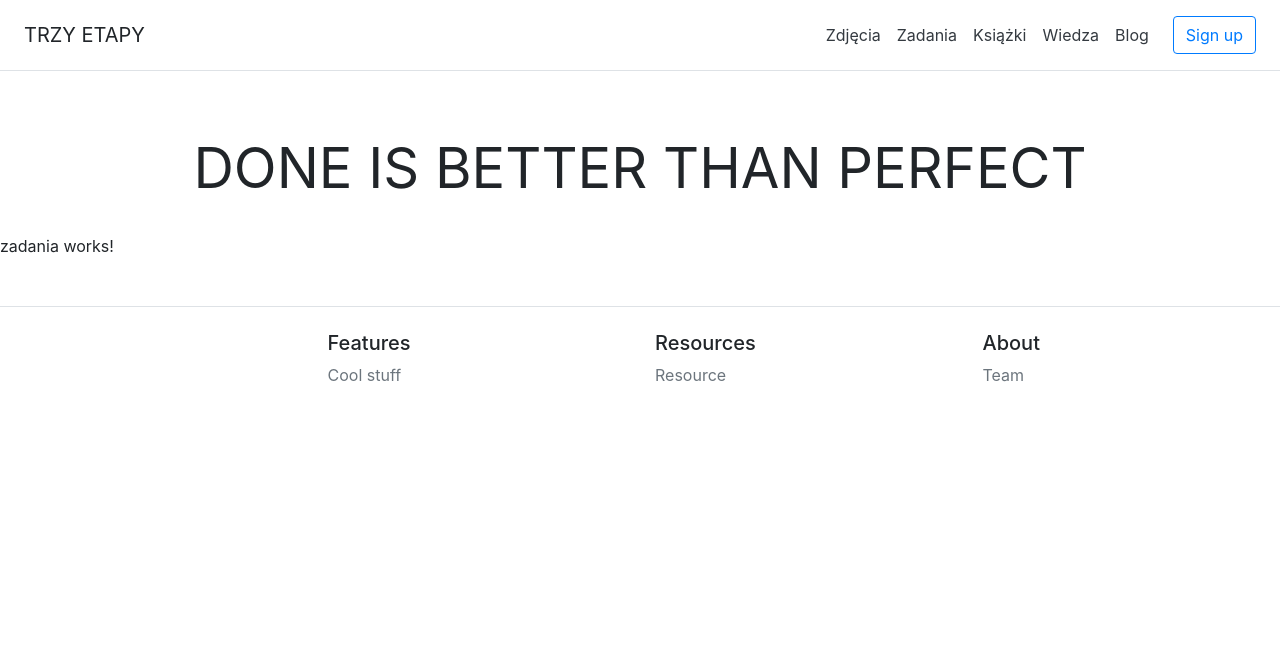
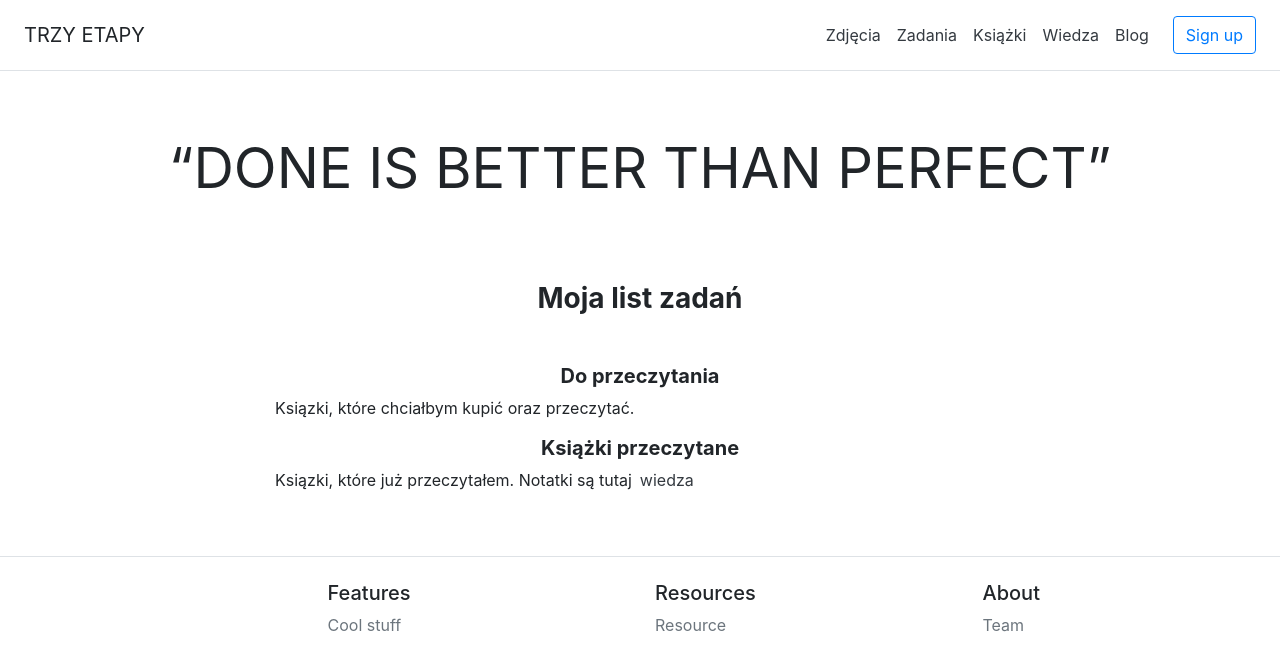
Before and after one commit to Tomzdon1/cel, an Angular app: page /zadania in a window 1280 px wide. Shown: the top 670 px of the page. Built offline with nearby package versions, Linux system fonts and the light colour scheme.

Commit message:
gotowa lista książki

```diff
--- a/src/app/ksiazki/ksiazki.component.html
+++ b/src/app/ksiazki/ksiazki.component.html
@@ -1,7 +1,8 @@
 <div class="container">
   <div class="row">
-    <div class="pricing-header px-3 py-3 pt-md-5 pb-md-4 mx-auto">
+    <div class="faq col-md-8 offset-md-2">
       <h4 class="text-center"><b>Książki czytane</b></h4>
+      <p>Książki, które aktualnie czytam. Staram się poświęcać przynajmniej godzinnę dziennnie na czytanie jedną z poniższych książek. </p>
       <dl class="faq">
         <dt>. 4 godzinne ciało</dt>
         <dt>. 4 godziny w tygodniu</dt>
@@ -15,8 +16,22 @@
 </div>
 <div class="container">
   <div class="row">
-    <div class="pricing-header px-3 py-3 pt-md-5 pb-md-4 mx-auto">
+    <div class="faq col-md-8 offset-md-2">
+      <h4 class="text-center"><b>Do przeczytania</b></h4>
+      <p>Ksiązki, które chciałbym kupić oraz przeczytać.</p>
+      <dl class="faq">
+        <dt>. Bogaty ojciec. Bogaty syn</dt>
+        <dt>. Getting things done</dt>
+        <dt>. Cele!</dt>
+      </dl>
+    </div>
+  </div>
+</div>
+<div class="container">
+  <div class="row">
+    <div class="faq col-md-8 offset-md-2">
       <h4 class="text-center"><b>Książki przeczytane</b></h4>
+      <p>Ksiązki, które już przeczytałem. Notatki są tutaj<a class="p-2 text-dark" [routerLink]="['/wiedza']">wiedza</a></p>
       <dl class="faq">
         <dt>. Finansowy Ninja</dt>
         <dd>Przeczytana 1 raz</dd>
@@ -28,15 +43,3 @@
     </div>
   </div>
 </div>
-<div class="container">
-  <div class="row">
-    <div class="pricing-header px-3 py-3 pt-md-5 pb-md-4 mx-auto">
-      <h4 class="text-center"><b>Do przeczytania</b></h4>
-      <dl class="faq">
-        <dt>. Bogaty ojciec. Bogaty syn</dt>
-        <dt>. Getting things done</dt>
-        <dt>. Cele!</dt>
-      </dl>
-    </div>
-  </div>
-</div>
--- a/src/app/toolbar/toolbar.component.html
+++ b/src/app/toolbar/toolbar.component.html
@@ -10,5 +10,5 @@
   <a class="btn btn-outline-primary" href="#">Sign up</a>
 </div>
 <div class="pricing-header px-3 py-3 pt-md-5 pb-md-4 mx-auto text-center">
-  <h1 class="display-4"><b>DONE IS BETTER THAN PERFECT</b></h1>
+  <h1 class="display-4"><b> &ldquo;DONE IS BETTER THAN PERFECT&rdquo;</b></h1>
 </div>
--- a/src/app/wiedza/wiedza.component.html
+++ b/src/app/wiedza/wiedza.component.html
@@ -1,3 +1,31 @@
-<p>
-  wiedza works!
-</p>
+<div class="pricing-header px-3 py-3 pt-md-5 pb-md-4 mx-auto text-center">
+    <h3><b>Moja</b></h3>
+  </div>
+  <div class="container">
+
+    <div class="row">
+      <div class="col-md-8 offset-md-2">
+        <h5 class="text-center"><b></b></h5>
+        <p></p>
+
+      </div>
+    </div>
+  </div>
+  <div class="container">
+    <div class="row">
+      <div class="col-md-8 offset-md-2">
+        <h5 class="text-center"><b>Do przeczytania</b></h5>
+        <p>Ksiązki, które chciałbym kupić oraz przeczytać.</p>
+
+      </div>
+    </div>
+  </div>
+  <div class="container">
+    <div class="row">
+      <div class="col-md-8 offset-md-2">
+        <h5 class="text-center"><b>Książki przeczytane</b></h5>
+        <p>Ksiązki, które już przeczytałem. Notatki są tutaj<a class="p-2 text-dark" [routerLink]="['/wiedza']">wiedza</a></p>
+
+      </div>
+    </div>
+  </div>
--- a/src/app/zadania/zadania.component.html
+++ b/src/app/zadania/zadania.component.html
@@ -1,3 +1,31 @@
-<p>
-  zadania works!
-</p>
+<div class="pricing-header px-3 py-3 pt-md-5 pb-md-4 mx-auto text-center">
+  <h3><b>Moja list zadań</b></h3>
+</div>
+<div class="container">
+
+  <div class="row">
+    <div class="col-md-8 offset-md-2">
+      <h5 class="text-center"><b></b></h5>
+      <p></p>
+
+    </div>
+  </div>
+</div>
+<div class="container">
+  <div class="row">
+    <div class="col-md-8 offset-md-2">
+      <h5 class="text-center"><b>Do przeczytania</b></h5>
+      <p>Ksiązki, które chciałbym kupić oraz przeczytać.</p>
+
+    </div>
+  </div>
+</div>
+<div class="container">
+  <div class="row">
+    <div class="col-md-8 offset-md-2">
+      <h5 class="text-center"><b>Książki przeczytane</b></h5>
+      <p>Ksiązki, które już przeczytałem. Notatki są tutaj<a class="p-2 text-dark" [routerLink]="['/wiedza']">wiedza</a></p>
+
+    </div>
+  </div>
+</div>
--- a/src/index.html
+++ b/src/index.html
@@ -1,14 +1,17 @@
 <!doctype html>
 <html lang="en">
+
 <head>
   <meta charset="utf-8">
   <title>Trzy etapy</title>
   <base href="/">
 
   <meta name="viewport" content="width=device-width, initial-scale=1">
-  <link rel="icon" type="image/x-icon" href="favicon.ico">
+  <!-- <link rel="icon" type="image/x-icon" href="favicon.ico"> -->
 </head>
+
 <body>
   <app-root></app-root>
 </body>
+
 </html>
--- a/src/styles.css
+++ b/src/styles.css
@@ -1 +1,4 @@
 /* You can add global styles to this file, and also import other style files */
+body {
+
+}
```
Also changed, not shown: src/app/ksiazki/ksiazki.component.css (line endings or trailing spaces).
